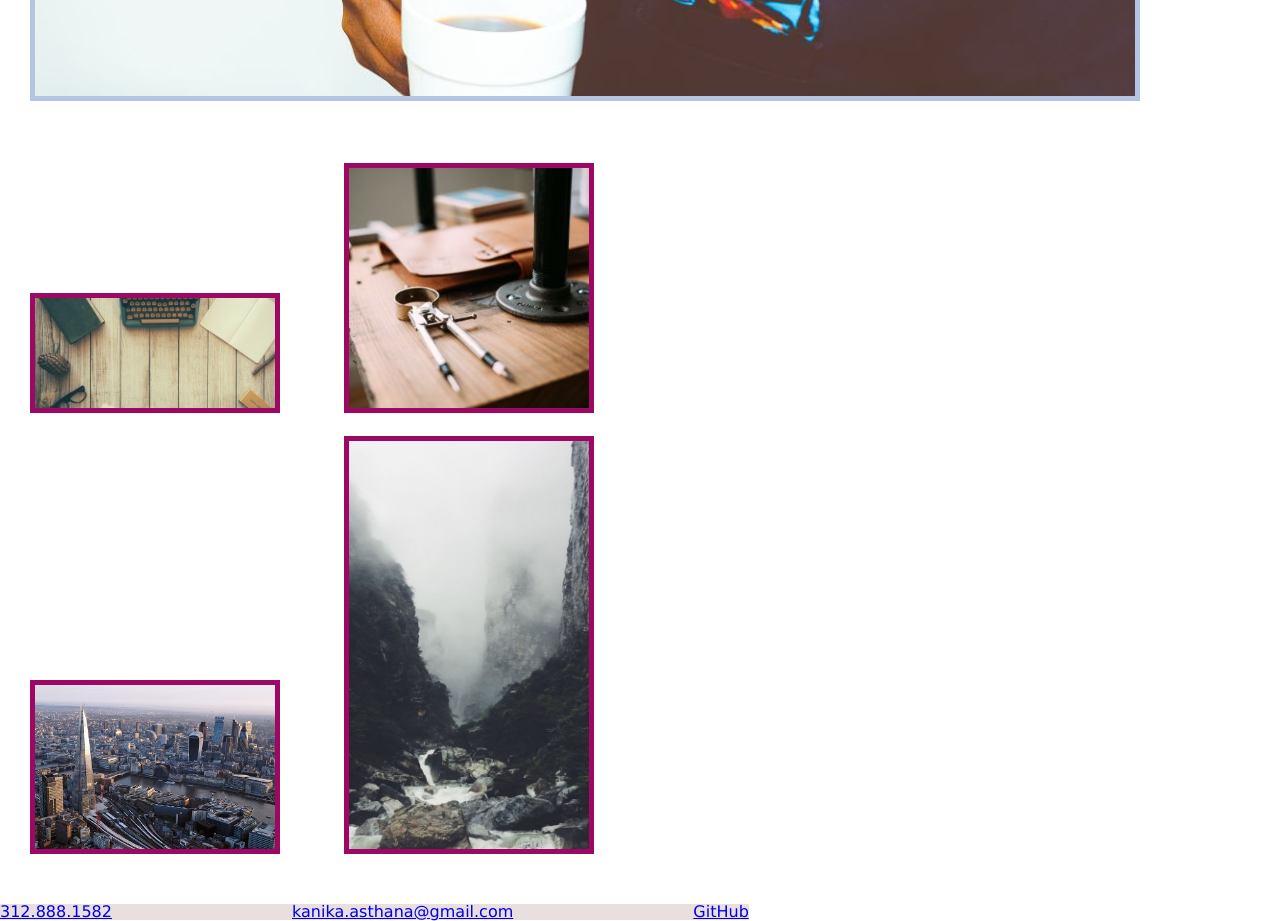
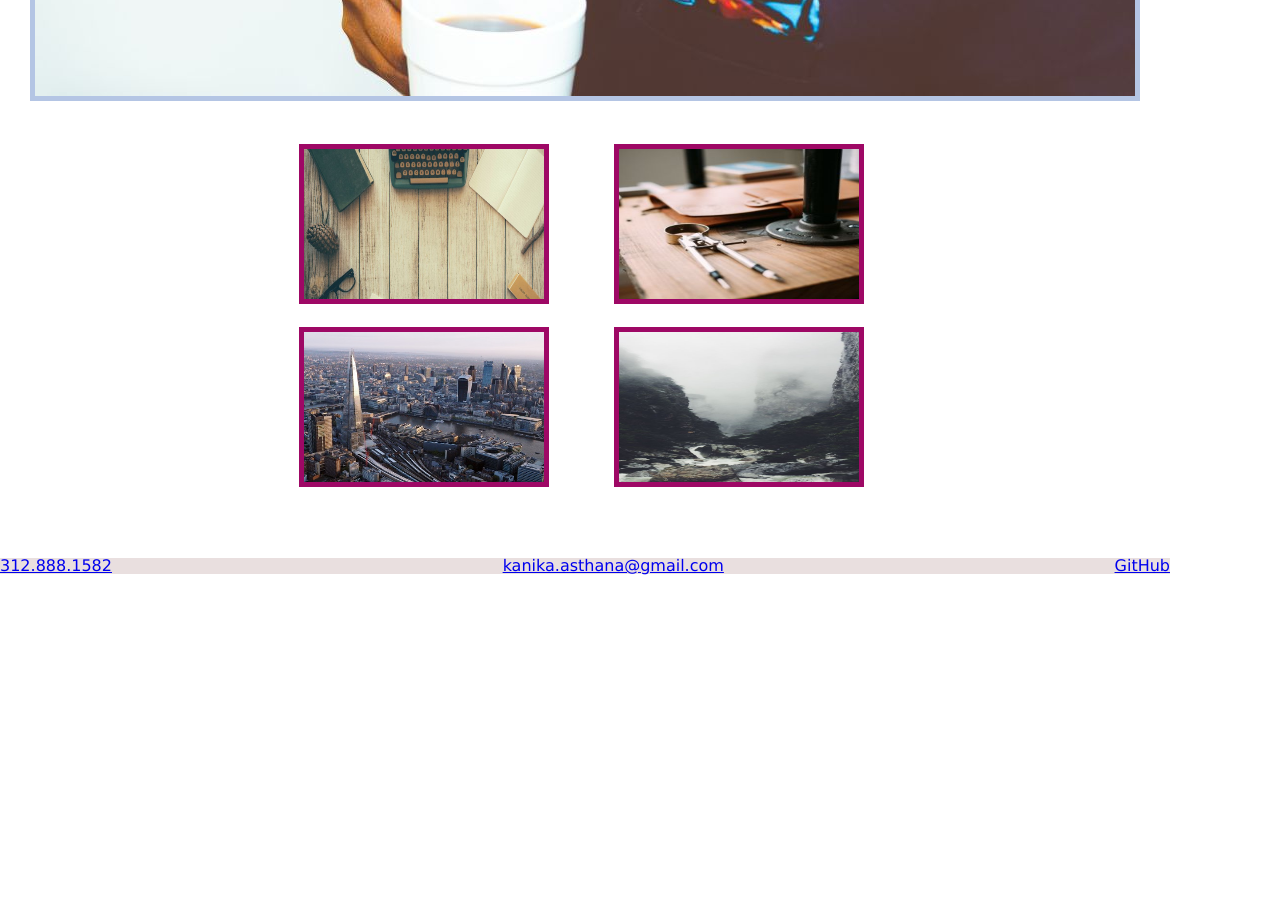
Before and after one commit to kasthana112/ka112port, a plain HTML site: page index.html in a window 1280 px wide. Shown: the part 620-1541 px from the top of the page. After the commit the page ends 1195 px from the top, so only its background shows below. Drawn offline with Linux system fonts and the light colour scheme.

Commit message:
final submission

```diff
--- a/style.css
+++ b/style.css
@@ -6,7 +6,7 @@
   flex-basis: 70%;
  }
  .right-column div{
-  margin-right: 20%;
+  /*margin-right: 20%;*/
   margin-top: 2%;
  }
  .text-block {
@@ -56,10 +56,14 @@
   max-width: 250px;
   border: 5px solid #9e0865;
   margin-block: 10px;
+  width: 40%;
+  height: 20vh;
 }
 #sub-image-div2{
   display: 500px;
-  margin-block
+  /*margin-block*/
+  max-width: 54%;
+  margin: auto;
 }
 
 #footer {
```
